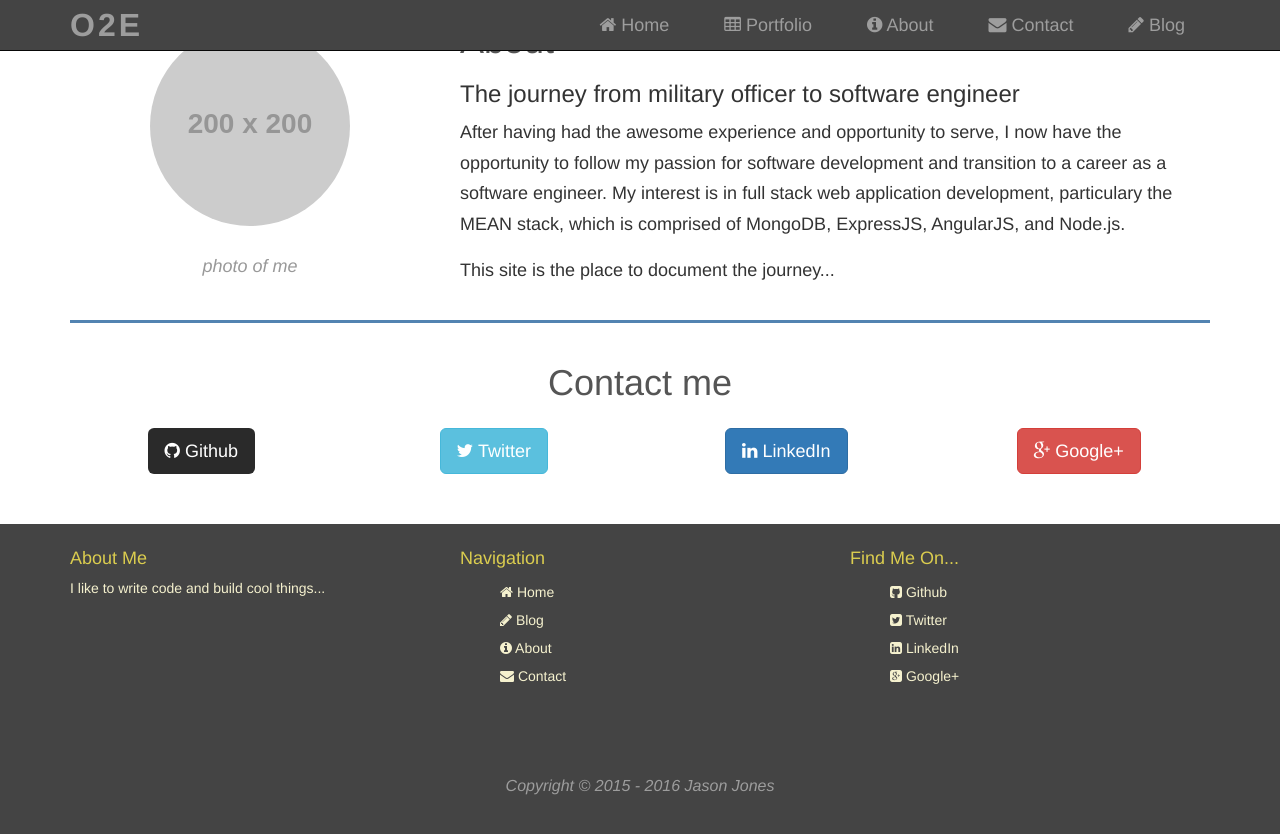
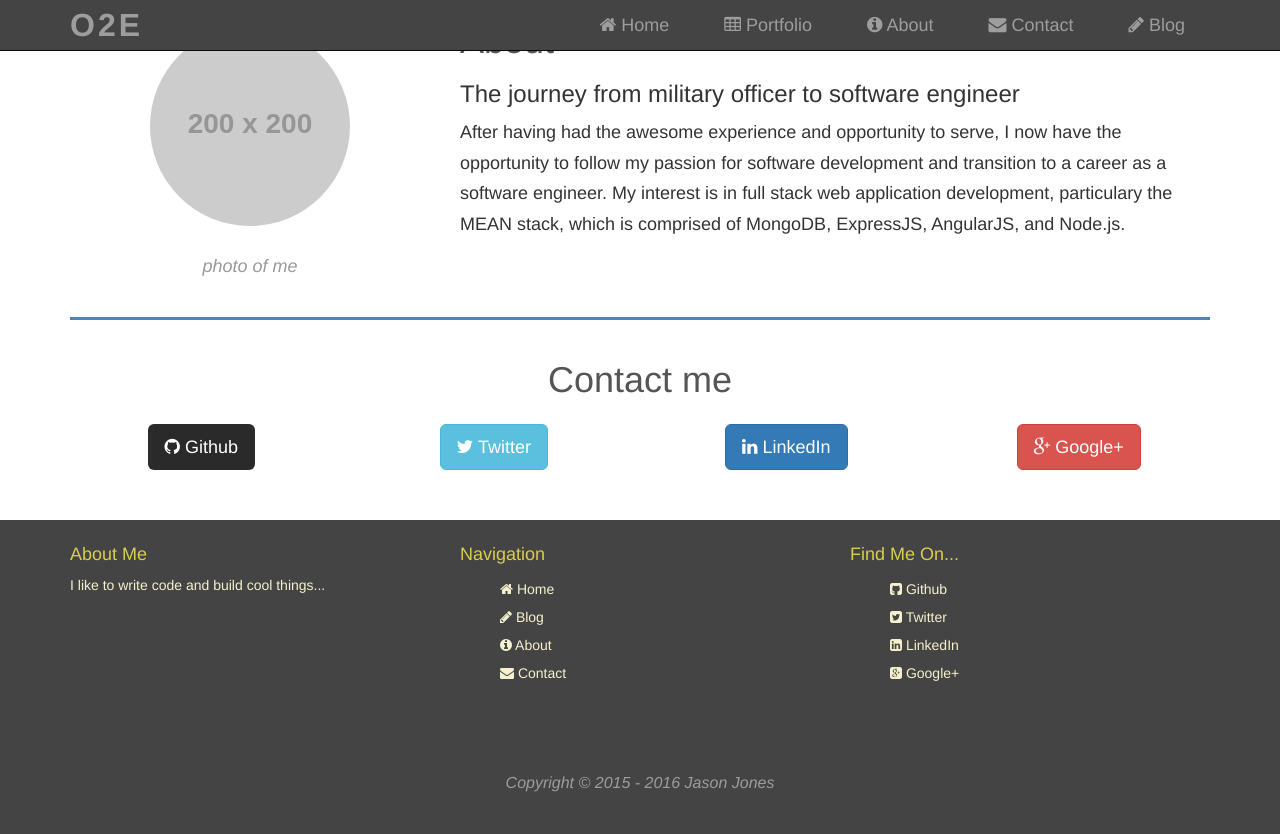
Before and after one commit to jasonsjones/jasonsjones.github.io, a Jekyll site: the page built from index.html, in a window 1280 px wide and 900 px high, scrolled down 4142 px. Shown: the top 834 px of the window. Built offline with Jekyll 4.4.1, drawn with Linux system fonts in a browser that asks for light colours.

Commit message:
Change about section on index page

```diff
--- a/index.html
+++ b/index.html
@@ -171,9 +171,6 @@ layout: default
                 AngularJS, and Node.js.
 
             </p>
-            <p>
-                This site is the place to document the journey...
-            </p>
         </div>
     </section>
 
```
